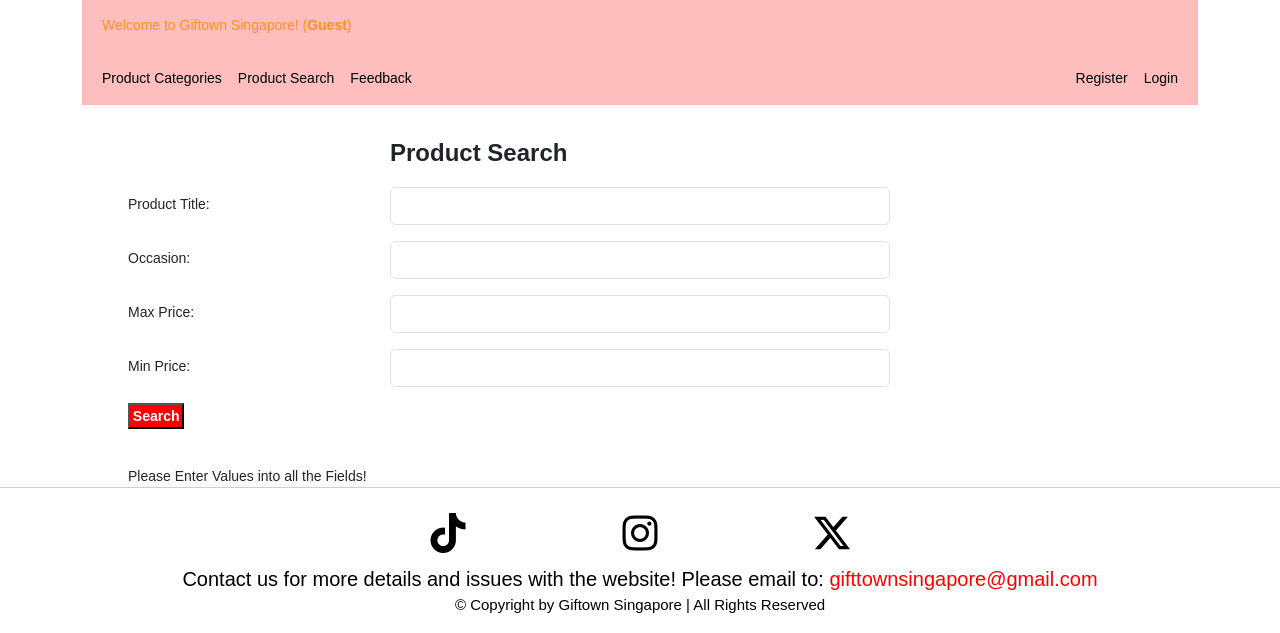
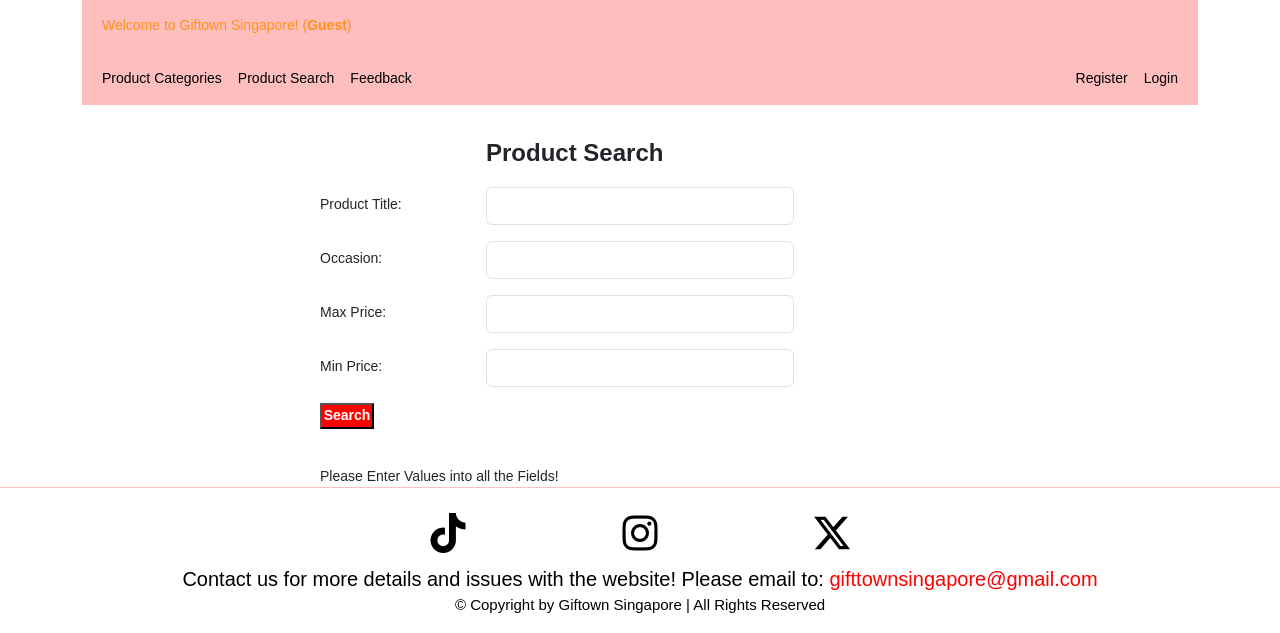
Before and after one commit to MysticZens/ECAD-Assignment, a PHP site: page /ECAD-Assignment/search.php in a window 1280 px wide. Shown: the part 201-834 px from the top of the page. Run offline with PHP 8.4, Linux system fonts and the light colour scheme; some libraries are stand-ins or nearby versions.

Commit message:
Change width size of form page

```diff
--- a/search.php
+++ b/search.php
@@ -4,7 +4,7 @@ include("header.php"); // Include the Page Layout header
 ?>
 
 <!-- HTML Form to collect search keyword and submit it to the same page in server -->
-<div style="width:80%; margin:auto;"> <!-- Container -->
+<div style="width:50%; margin:auto;"> <!-- Container -->
 <form name="frmSearch" method="get" action="">
     <div class="mb-3 row"> <!-- 1st row -->
         <div class="col-sm-9 offset-sm-3">
```
